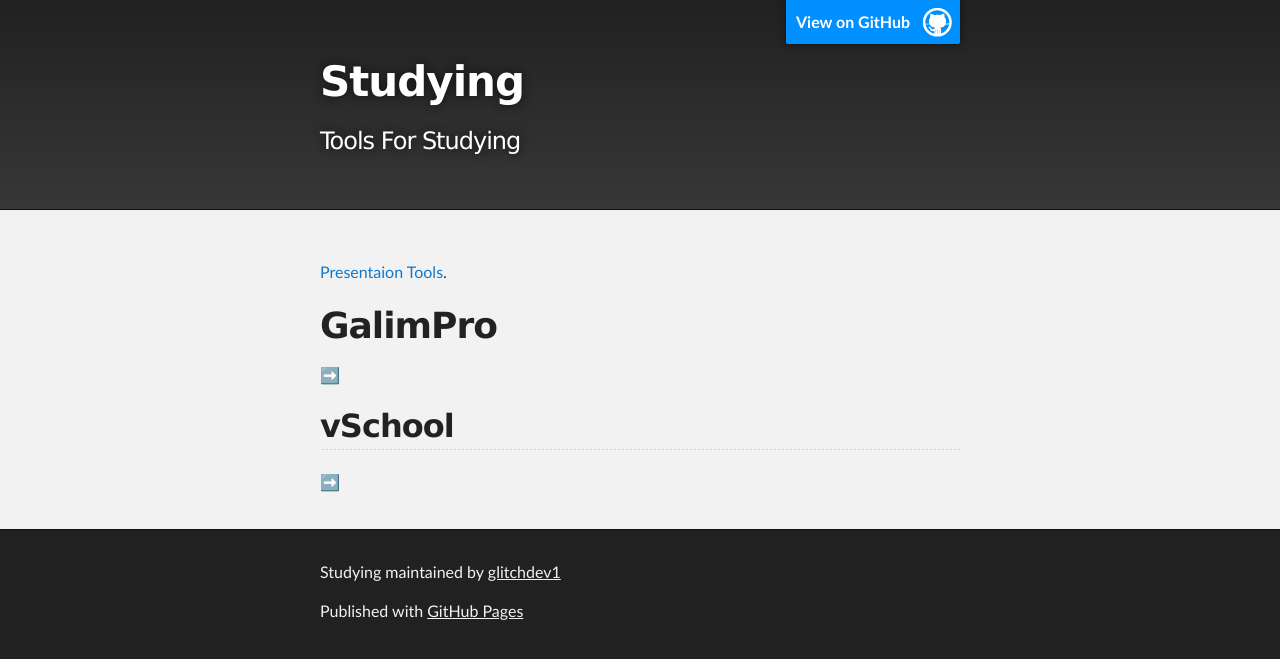
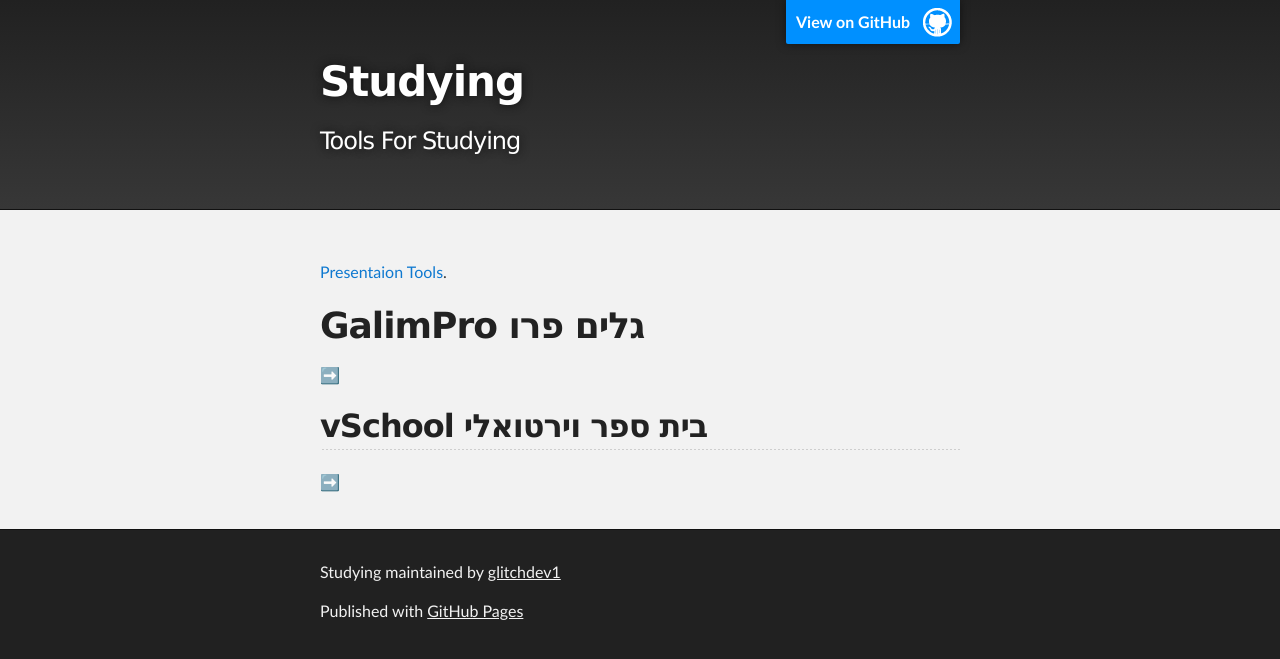
Before and after one commit to glitchdev1/study, a Jekyll site: the page built from index.md, in a window 1280 px wide. Shown: the top 659 px of the page. Built offline with Jekyll 4.4.1, drawn with Linux system fonts in a browser that asks for light colours.

Commit message:
Update index.md

```diff
--- a/index.md
+++ b/index.md
@@ -2,7 +2,7 @@
 layout: default
 ---
 [Presentaion Tools](./another-page.html).
-# GalimPro
+# GalimPro גלים פרו
 [➡️](https://pro.galim.org.il/)
-## vSchool
+## vSchool בית ספר וירטואלי
 [➡️](https://my.edu.gov.il/home)
```
